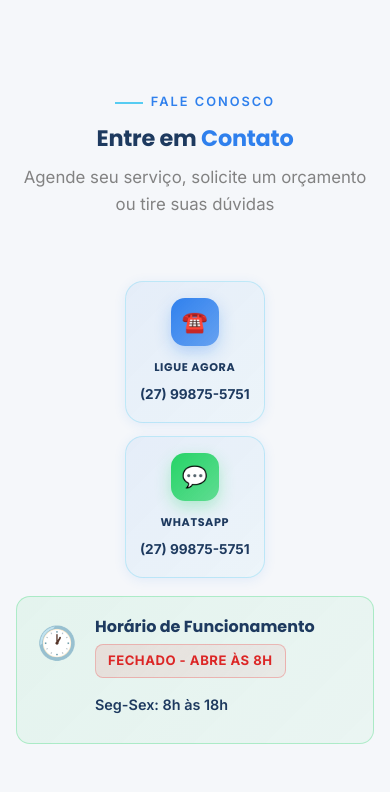
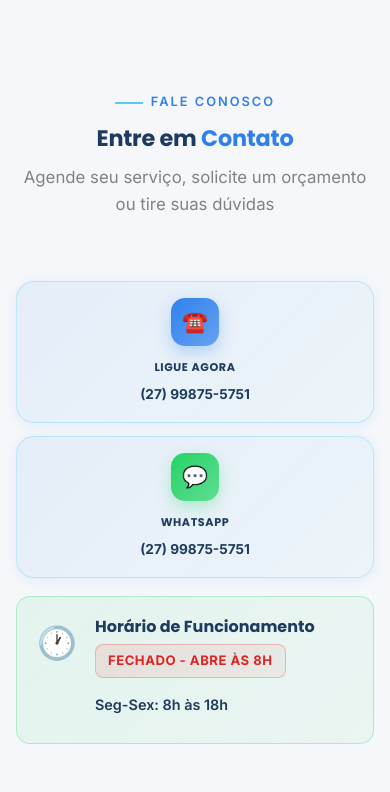
Before and after one commit to Lucas-dev98/ICE_CAR, a React (Vite) app: page / in a window 390 px wide. Shown: the part 9318-10110 px from the top of the page. Built offline with nearby package versions, Linux system fonts and the light colour scheme.

Commit message:
Fix: Remove horizontal scroll on mobile - ensure 100% width for contact items and sections

```diff
--- a/src/components/Contato.css
+++ b/src/components/Contato.css
@@ -3,6 +3,8 @@
   background: #F5F7FA;
   -webkit-font-smoothing: antialiased;
   -moz-osx-font-smoothing: grayscale;
+  overflow-x: hidden;
+  width: 100%;
 }
 
 .contato-grid {
@@ -10,12 +12,14 @@
   grid-template-columns: 1fr 1fr;
   gap: 60px;
   align-items: start;
+  width: 100%;
 }
 
 .contato-info {
   display: grid;
   grid-template-columns: 1fr 1fr 1fr;
   gap: 18px;
+  width: 100%;
 }
 
 .contato-info h3 {
@@ -263,6 +267,7 @@
   padding: 44px 40px;
   border-radius: 30px;
   box-shadow: 0 4px 20px rgba(30, 58, 95, 0.12);
+  width: 100%;
 }
 
 /* Form Header */
@@ -564,6 +569,8 @@
     grid-template-columns: 1fr 1fr;
     gap: 16px;
     max-width: 100%;
+    width: 100%;
+    margin: 0;
   }
 
   .contact-item-quick {
@@ -765,6 +772,8 @@
     grid-template-columns: 1fr;
     gap: 12px;
     box-sizing: border-box;
+    max-width: 100% !important;
+    width: 100%;
   }
 
   .contact-item-quick {
@@ -871,6 +880,8 @@
     grid-template-columns: 1fr;
     gap: 10px;
     box-sizing: border-box;
+    max-width: 100% !important;
+    width: 100%;
   }
 
   .contact-item-quick {
```
